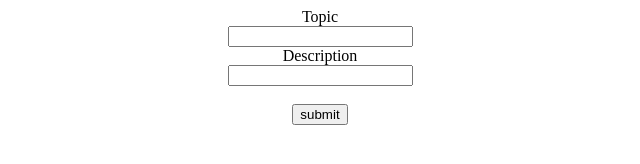
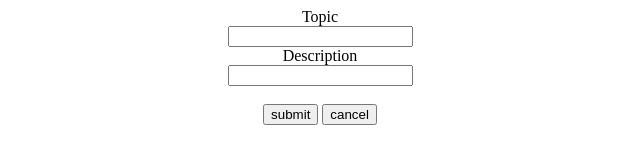
Before and after one commit to Petchy112/Login-Full, a website: page FRONT-END/addEvent.html in a window 1280 px wide. Shown: the whole page, without its empty margins (320-960 px from the left). Drawn offline with nearby package versions, Linux system fonts and the light colour scheme.

Commit message:
add cancel button

```diff
--- a/FRONT-END/addEvent.html
+++ b/FRONT-END/addEvent.html
@@ -5,7 +5,7 @@
         <meta charset="UTF-8">
         <meta http-equiv="X-UA-Compatible" content="IE=edge">
         <meta name="viewport" content="width=device-width, initial-scale=1.0">
-        <title>Event</title>
+        <title>Add Event</title>
         <script src="https://cdn.jsdelivr.net/npm/axios/dist/axios.min.js"></script>
     </head>
     <style>
@@ -20,7 +20,8 @@
             <input type="text" id="topic" name="topic" required><br>
             <label for="description">Description</label><br>
             <input type="text" id="description" name="description"><br><br>
-            <button onclick="addEvent()" type="submit" value="submit">submit</button>
+            <a href="/api/profile"><button onclick="addEvent()" type="submit">submit</button></a>
+            <a href="/api/profile"><button type="reset">cancel</button></a>
         </div>
         <br><br>
 
```
